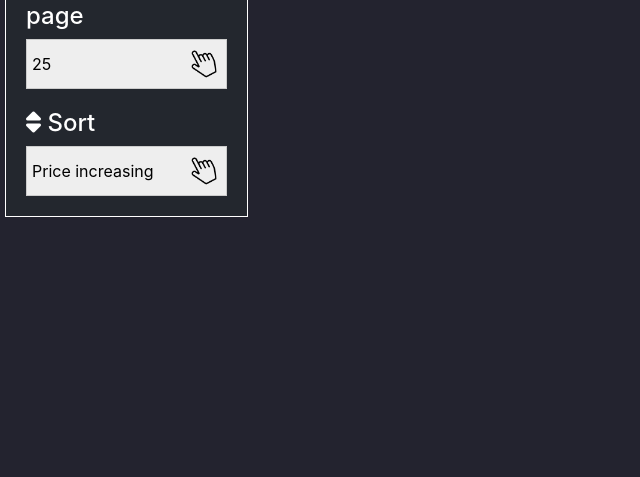
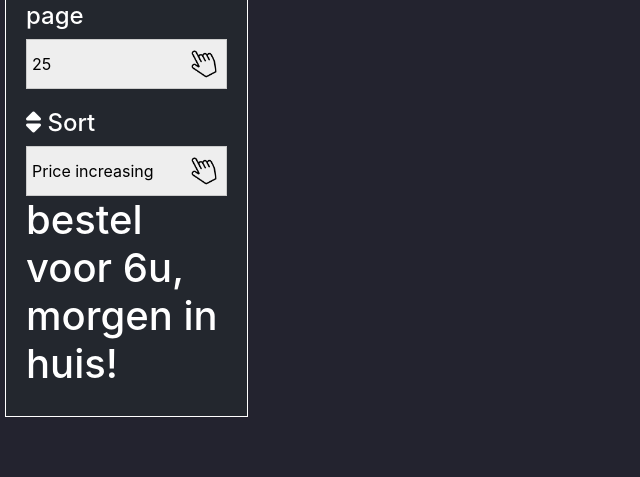
Before and after one commit to marijnstrijdveen/NerdyGadgets, a PHP site: page /browse.php in a window 1280 px wide. Shown: the part 439-916 px from the top of the page, without its empty margins (0-640 px from the left). Run offline with PHP 8.4, Linux system fonts and the light colour scheme; data that the repository does not hold is empty; some libraries are stand-ins or nearby versions; some web fonts are replaced.

Commit message:
logo kerst

```diff
--- a/nerdygadgets/browse.php
+++ b/nerdygadgets/browse.php
@@ -208,6 +208,7 @@ include __DIR__ . '/header.php';
                 } ?>>Name descending
                 </option>
             </select>
+            <h1>bestel voor 6u, morgen in huis! </h1>
     </form>
 </div>
 </div>
```
Also changed, not shown: nerdygadgets/Public/Img/Logo.jpg (added).
